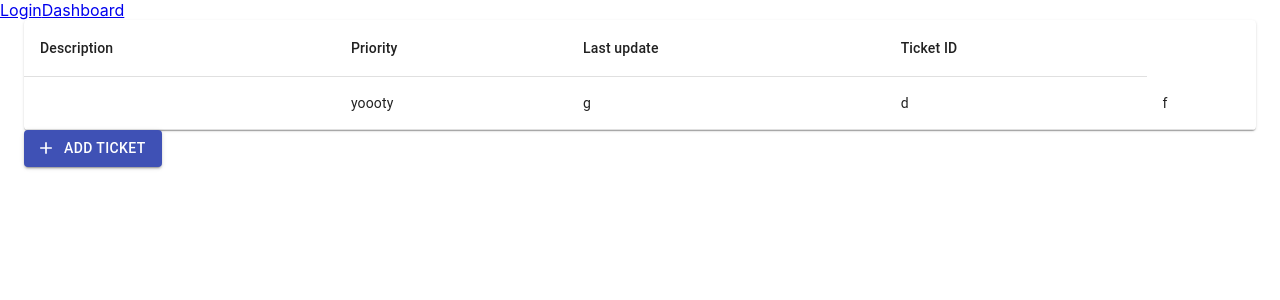
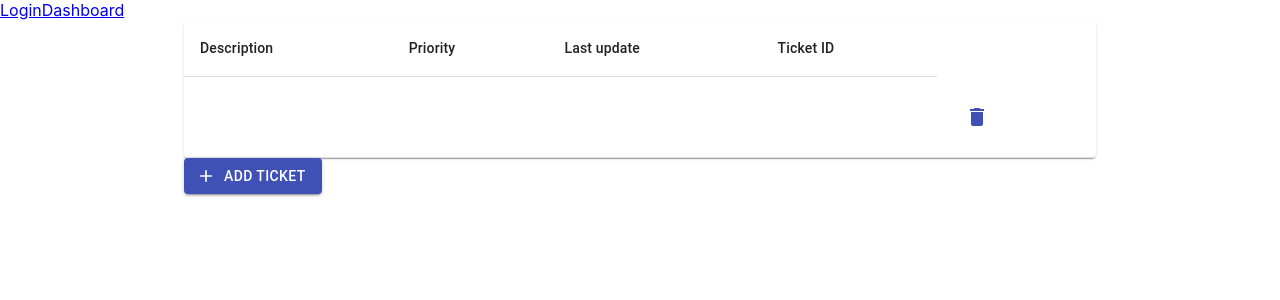
Before and after one commit to BillyA287/helpdesk, a React (Create React App) app: page /ticket in a window 1280 px wide. Shown: the top 300 px of the page. Built offline with nearby package versions, Linux system fonts and the light colour scheme.

Commit message:
added add ticket component

```diff
--- a/src/App.js
+++ b/src/App.js
@@ -4,6 +4,7 @@ import { BrowserRouter as Router, Switch, Route, Link } from "react-router-dom";
 import { FormDataProvider } from "./context/formDataContext";
 import Login from "./components/login/login.component";
 import Ticket from './components/ticket/ticket.component';
+import Test from './components/test/test.component.jsx'
 import  {Dashboard}  from "./components/dashboard/dashboard.component";
 import "./App.css";
 
@@ -30,6 +31,9 @@ function App() {
         <Route path="/ticket">
            <Ticket/>
         </Route>
+        <Route path="/test">
+            <Test />
+        </Route>
 
       </Switch>
     </main>
--- /dev/null
+++ b/src/components/test/test.component.jsx
@@ -0,0 +1,46 @@
+import React from 'react'
+
+import { makeStyles } from "@material-ui/core/styles";
+import Paper from "@material-ui/core/Paper";
+import Grid from "@material-ui/core/Grid";
+
+const useStyles = makeStyles((theme) => ({
+  root: {
+    flexGrow: 1,
+  },
+  paper: {
+    padding: theme.spacing(2),
+    textAlign: "center",
+    color: theme.palette.text.secondary,
+  },
+}));
+
+export default function FullWidthGrid() {
+  const classes = useStyles();
+
+  return (
+    <div className={classes.root}>
+      <Grid container spacing={3}>
+        <Grid item xs={12}>
+          <Paper className={classes.paper}>xs=12</Paper>
+        </Grid>
+        <Grid item xs={12} direction="column" sm={6}>
+          <Paper className={classes.paper}>xs=12 sm=6</Paper>
+        </Grid>
+
+        <Grid item xs={6} sm={3}>
+          <Paper className={classes.paper}>xs=6 sm=3</Paper>
+        </Grid>
+        <Grid item xs={6} sm={3}>
+          <Paper className={classes.paper}>xs=6 sm=3</Paper>
+        </Grid>
+        <Grid item xs={6} sm={3}>
+          <Paper className={classes.paper}>xs=6 sm=3</Paper>
+        </Grid>
+        <Grid item xs={6} sm={3}>
+          <Paper className={classes.paper}>xs=6 sm=3</Paper>
+        </Grid>
+      </Grid>
+    </div>
+  );
+}
--- a/src/components/ticket/ticket.component.jsx
+++ b/src/components/ticket/ticket.component.jsx
@@ -13,6 +13,10 @@ import Grid from "@material-ui/core/Grid";
 import Container from '@material-ui/core/Container'
 
 import FormDialog from '../custom.ticket-button/custom.ticket.component';
+import { Button } from "@material-ui/core";
+import DeleteIcon from "@material-ui/icons/Delete";
+import IconButton from "@material-ui/core/IconButton";
+
 
 
 
@@ -32,78 +36,84 @@ const useStyles = makeStyles({
 //     description: 'y',
 //     priority: 'g',
 //     lastUpdate: 'd',
-//     ticketID: 'f'
+//     ticketID: 'u'
 
 // }])
 
 
+
+
+
 export default function BasicTable() {
 const classes = useStyles();
- const [description, setDescription] = useState("");
-   const [priority, setPriority] = useState("");
 
 let row = [
   {
-       id: 0,
-       description: 'yoooty',
-       priority: 'g',
-       lastUpdate: 'd',
-       ticketID: 'f'
+    description: "",
+    priority: "",
+    lastUpdate: "",
+    ticketID: "",
+
   },
 ];
 const [rows, setRows] = useState(row);
 
 
-  const formDataHandler = ({desc, option})=>{
-
+const formDataHandler = ({ desc, option }) => {
   const data = {
-        id: 1,
     description: desc,
     priority: option,
     lastUpdate: Date.now(),
-       ticketID: `#${Math.floor(Math.random() * 10) + 1}`
+    ticketID: `#${Math.floor(Math.random() * 10) + 1}`,
 
   };
 
-  setRows([...rows, data])
-      console.log(rows)
+  setRows([...rows, data]);
+  console.log(rows);
+};
 
 
-  }
 
   return (
-    <Container maxWidth="lg">
-      <Grid >
+    <Container maxWidth="md">
+      <Grid>
         <TableContainer component={Paper}>
           <Table className={classes.table} aria-label="simple table">
             <TableHead>
               <TableRow>
                 <TableCell>Description</TableCell>
-                <TableCell >Priority</TableCell>
-                <TableCell >Last update</TableCell>
-                <TableCell >Ticket ID</TableCell>
-
+                <TableCell>Priority</TableCell>
+                <TableCell>Last update</TableCell>
+                <TableCell>Ticket ID</TableCell>
               </TableRow>
             </TableHead>
             <TableBody>
               {rows.map((row) => (
                 <TableRow key={row.ticketID}>
                   <TableCell component="th" scope="row">
-                    {row.name}
+                    {row.description}
+
                   </TableCell>
-                  <TableCell >{row.description}</TableCell>
-                  <TableCell >{row.priority}</TableCell>
-                  <TableCell >{row.lastUpdate}</TableCell>
-                  <TableCell >{row.ticketID}</TableCell>
+                  <TableCell>{row.priority}</TableCell>
+                  <TableCell>{row.lastUpdate}</TableCell>
+                  <TableCell>{row.ticketID}</TableCell>
+
+
+
+                  <TableCell style={{display: ((row.length) ?  1 : 0)}}>
+                    <IconButton aria-label="delete"  color="primary" >
+                      <DeleteIcon />
+                    </IconButton>
+                  </TableCell>
+
+
                 </TableRow>
               ))}
-
             </TableBody>
           </Table>
         </TableContainer>
       </Grid>
       <FormDialog formData={formDataHandler} />
     </Container>
-
   );
 }
```
Lines whose indentation alone changed are shown as unchanged.
